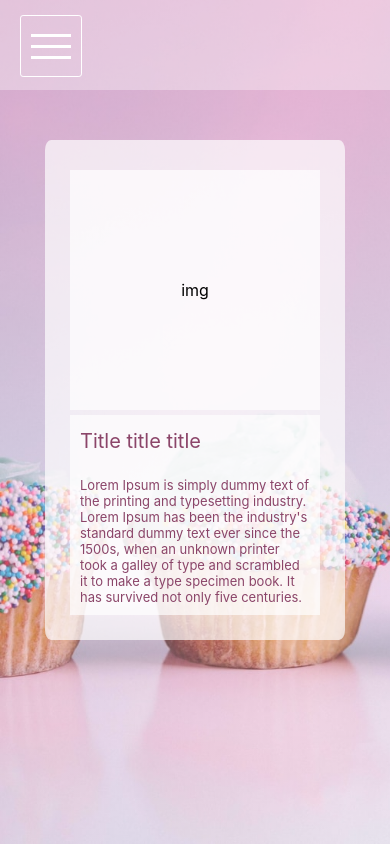
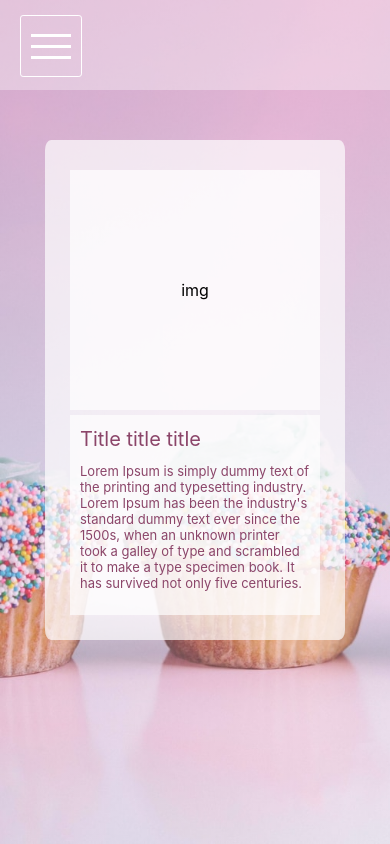
Before and after one commit to MilneS/miamyum, a React (Create React App) app: page /details in a window 390 px wide. Built offline with nearby package versions, Linux system fonts and the light colour scheme.

Commit message:
fixed css

```diff
--- a/src/pages/Details.module.css
+++ b/src/pages/Details.module.css
@@ -108,9 +108,12 @@
     width: 250px;
   }
   .title {
+    height: 50px;
     width: 230px;
+    padding-bottom: 5px;
   }
   .descr {
     width: 230px;
+    padding-top: 5px;
   }
 }
```
